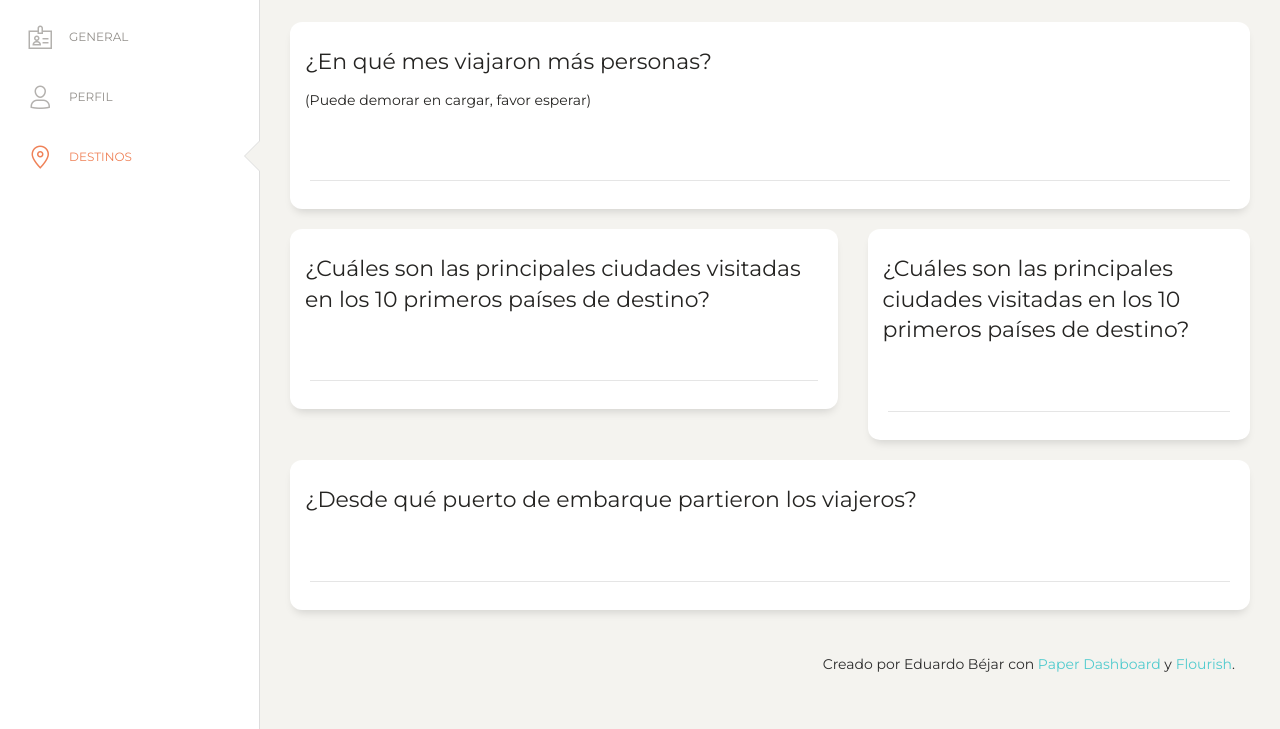
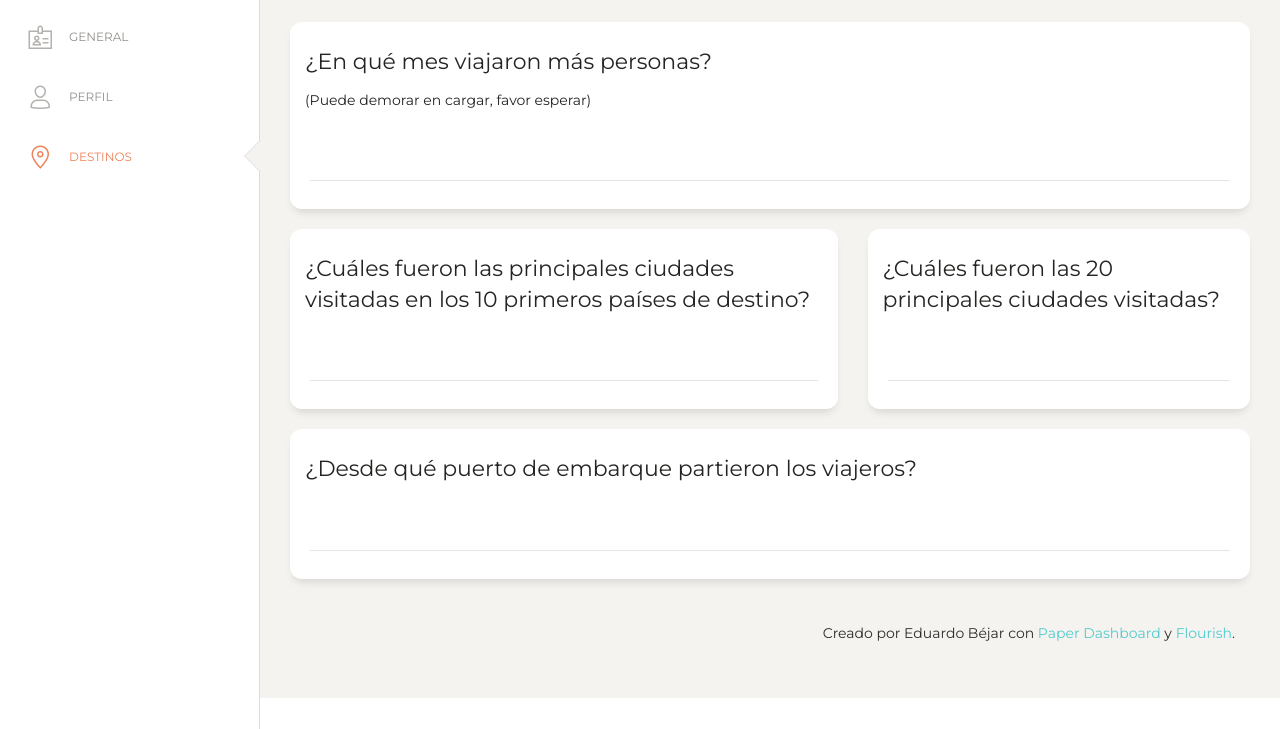
Before and after one commit to edobejar/edobejar.github.io, a plain HTML site: page visualizacion/destinos.html in a window 1280 px wide. Shown: the part 71-800 px from the top of the page. Drawn offline with Linux system fonts and the light colour scheme; a script that the page names is missing.

Commit message:
Update destinos.html

```diff
--- a/visualizacion/destinos.html
+++ b/visualizacion/destinos.html
@@ -107,7 +107,7 @@
           <div class="col-md-7">
             <div class="card ">
               <div class="card-header ">
-                <h5 class="card-title">¿Cuáles son las principales ciudades visitadas en los 10 primeros países de destino?</h5>
+                <h5 class="card-title">¿Cuáles fueron las principales ciudades visitadas en los 10 primeros países de destino?</h5>
               </div>
               <div class="card-body ">
 <div class="flourish-embed flourish-hierarchy" data-src="visualisation/8339067"><script src="https://public.flourish.studio/resources/embed.js"></script></div>
@@ -122,7 +122,7 @@
             <div class="col-md-5">
             <div class="card ">
               <div class="card-header ">
-                <h5 class="card-title">¿Cuáles son las principales ciudades visitadas en los 10 primeros países de destino?</h5>
+                <h5 class="card-title">¿Cuáles fueron las 20 principales ciudades visitadas?</h5>
               </div>
               <div class="card-body ">
 <div class="flourish-embed flourish-table" data-src="visualisation/8339193"><script src="https://public.flourish.studio/resources/embed.js"></script></div>
```
